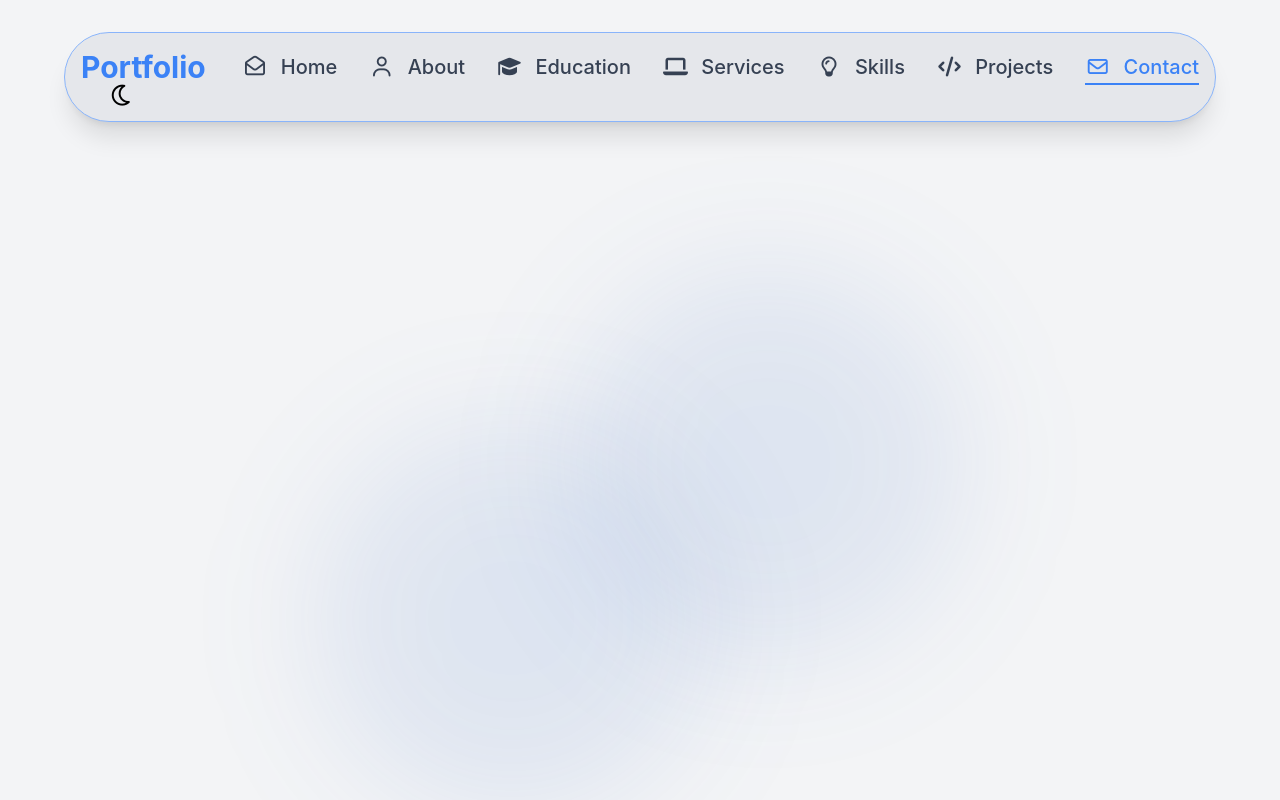
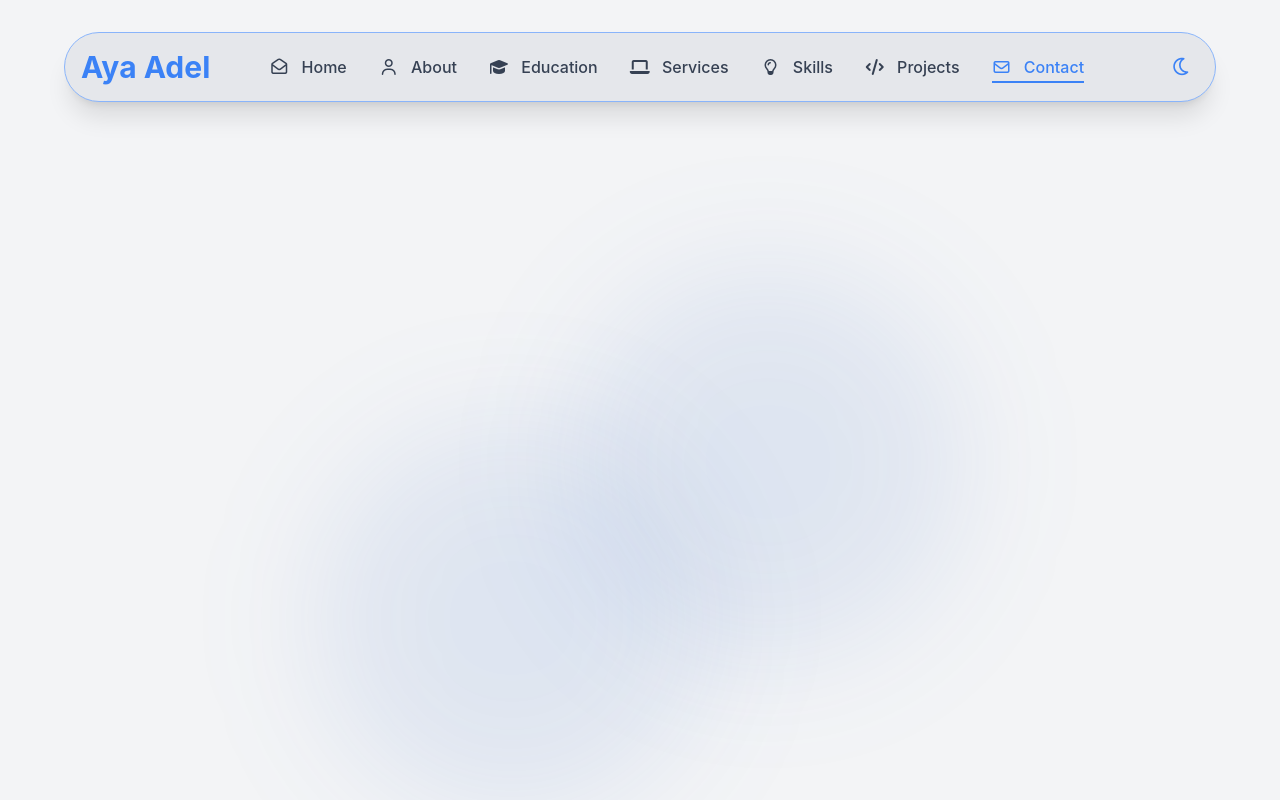
Before and after one commit to aya-adel-eid/My-portfolio, an Angular app: page /contact in a window 1280 px wide. Shown: the top 800 px of the page. Built offline with nearby package versions, Linux system fonts and the light colour scheme.

Commit message:
edit in navbar

```diff
--- a/src/app/core/components/navbar/navbar.component.html
+++ b/src/app/core/components/navbar/navbar.component.html
@@ -1,35 +1,41 @@
-<nav
-  class="dark:bg-[#323946] bg-gray-200 shadow-xl rounded-full fixed w-[90%] mx-auto z-20 top-8 start-8 end-8 border border-main-300">
-  <div class="max-w-screen-xl flex flex-wrap items-center justify-between mx-auto p-4">
+<nav class="dark:bg-[#323946] bg-gray-200 shadow-xl rounded-full fixed
+            w-[90%] mx-auto z-20 top-4 sm:top-8 start-4 sm:start-8 end-4 sm:end-8
+            border border-main-300">
+  <div class="max-w-7xl flex flex-wrap items-center justify-between mx-auto p-3 sm:p-4">
 
     <!-- Logo -->
     <a routerLink="/" class="flex items-center space-x-3 rtl:space-x-reverse">
-      <span class="self-center text-3xl text-main-500 font-bold whitespace-nowrap">Portfolio</span>
+      <span class="self-center text-xl sm:text-2xl lg:text-3xl text-main-500 font-bold whitespace-nowrap">
+        Aya Adel
+      </span>
     </a>
 
-    <!-- Dark mode + Hamburger -->
-    <div class="flex lg:order-2 space-x-3 lg:space-x-0 rtl:space-x-reverse">
-      <label class="inline-flex items-center cursor-pointer ps-4">
+    <!-- Dark mode  -->
+    <div class="flex lg:order-2 items-center space-x-2 lg:space-x-0 rtl:space-x-reverse">
+      <label class="inline-flex items-center cursor-pointer ps-2 sm:ps-4">
         <span class="select-none ms-3 text-sm font-medium hidden dark:inline pe-1.5">
-          <i class="fa-regular fa-sun fa-xl text-main-400"></i>
+          <i class="fa-regular fa-sun fa-lg sm:fa-xl text-main-400"></i>
         </span>
         <span class="select-none ms-3 text-sm font-medium dark:hidden pe-1.5">
-          <i class="fa-regular fa-moon fa-xl text-main-4"></i>
+          <i class="fa-regular fa-moon fa-lg sm:fa-xl text-main-500"></i>
         </span>
         <input type="checkbox" class="sr-only peer" checked (click)="toggleDark()">
       </label>
 
       <!-- Hamburger Button -->
-      <button type="button" (click)="toggleMenu()"
-        class="inline-flex items-center p-2 w-10 h-10 justify-center text-sm text-body rounded-base lg:hidden hover:bg-neutral-secondary-soft hover:text-heading focus:outline-none focus:ring-2 focus:ring-neutral-tertiary">
+      <button type="button" (click)="toggleMenu()" class="inline-flex items-center p-2 w-9 h-9 sm:w-10 sm:h-10 justify-center
+               text-sm rounded-lg lg:hidden
+               text-gray-500 dark:text-gray-300
+               hover:bg-gray-300 dark:hover:bg-gray-700
+               focus:outline-none focus:ring-2 focus:ring-main-300
+               transition-colors duration-200">
         <span class="sr-only">Open main menu</span>
-
         @if (isMenuOpen) {
-        <svg class="w-6 h-6" xmlns="http://www.w3.org/2000/svg" fill="none" viewBox="0 0 24 24">
+        <svg class="w-5 h-5 sm:w-6 sm:h-6" xmlns="http://www.w3.org/2000/svg" fill="none" viewBox="0 0 24 24">
           <path stroke="currentColor" stroke-linecap="round" stroke-width="2" d="M6 18L18 6M6 6l12 12" />
         </svg>
         } @else {
-        <svg class="w-6 h-6" xmlns="http://www.w3.org/2000/svg" fill="none" viewBox="0 0 24 24">
+        <svg class="w-5 h-5 sm:w-6 sm:h-6" xmlns="http://www.w3.org/2000/svg" fill="none" viewBox="0 0 24 24">
           <path stroke="currentColor" stroke-linecap="round" stroke-width="2" d="M5 7h14M5 12h14M5 17h14" />
         </svg>
         }
@@ -38,17 +44,21 @@
 
     <!-- Nav Links -->
     <div class="w-full lg:flex lg:w-auto lg:order-1
-                absolute lg:relative top-full left-0 right-0 mt-0.5 lg:mt-0" [class.hidden]="!isMenuOpen"
-      [class.block]="isMenuOpen" [class.lg:flex]="true">
-      <ul class="flex flex-col p-4 lg:p-0 mt-4 lg:mt-0 font-medium
-                 border border-default rounded-base
-                 bg-white lg:bg-transparent dark:lg:bg-transparent dark:bg-gray-800
-                 lg:space-x-8 rtl:space-x-reverse lg:flex-row lg:border-0">
+                absolute lg:relative top-full left-0 right-0 mt-1 lg:mt-0
+                px-2 lg:px-0" [class.hidden]="!isMenuOpen" [class.block]="isMenuOpen" [class.lg:flex]="true">
+      <ul class="flex flex-col p-3 sm:p-4 lg:p-0 mt-2 lg:mt-0 font-medium
+                 border border-gray-200 dark:border-gray-700 rounded-2xl lg:rounded-none
+                 bg-white lg:bg-transparent
+                 dark:bg-gray-800 dark:lg:bg-transparent
+                 lg:space-x-4 xl:space-x-8 rtl:space-x-reverse
+                 lg:flex-row lg:border-0
+                 shadow-lg lg:shadow-none">
 
         @for (item of nav_arr; track $index) {
         <li>
-          <a [routerLink]="item.route" routerLinkActive="route-active" class="item-nav" (click)="closeMenu()">
-            <span class="mr-2"><i [class]="item.icon"></i></span>
+          <a [routerLink]="item.route" routerLinkActive="route-active" class="item-nav text-sm lg:text-base"
+            (click)="closeMenu()">
+            <span class="mr-1.5 sm:mr-2"><i [class]="item.icon"></i></span>
             {{ item.label }}
           </a>
         </li>
--- a/src/app/feature/contact/components/card-contact/card-contact.component.html
+++ b/src/app/feature/contact/components/card-contact/card-contact.component.html
@@ -8,7 +8,7 @@
          dark:hover:bg-white/10 dark:hover:border-main-600/30">
 
   <!-- Icon -->
-  <div class="w-12 h-12 flex items-center justify-center rounded-xl flex-shrink-0
+  <div class="w-12 h-12 flex items-center justify-center rounded-xl shrink-0
            transition-all duration-300
 
            bg-main-600/10 border border-main-600/20
--- a/src/app/feature/services/components/service-card/service-card.component.html
+++ b/src/app/feature/services/components/service-card/service-card.component.html
@@ -23,7 +23,7 @@
   </h2>
 
   <!-- Description -->
-  <p class="text-base sm:text-xl flex-grow leading-relaxed">
+  <p class="text-base sm:text-xl grow leading-relaxed">
     {{service.description}}
   </p>
 
```
